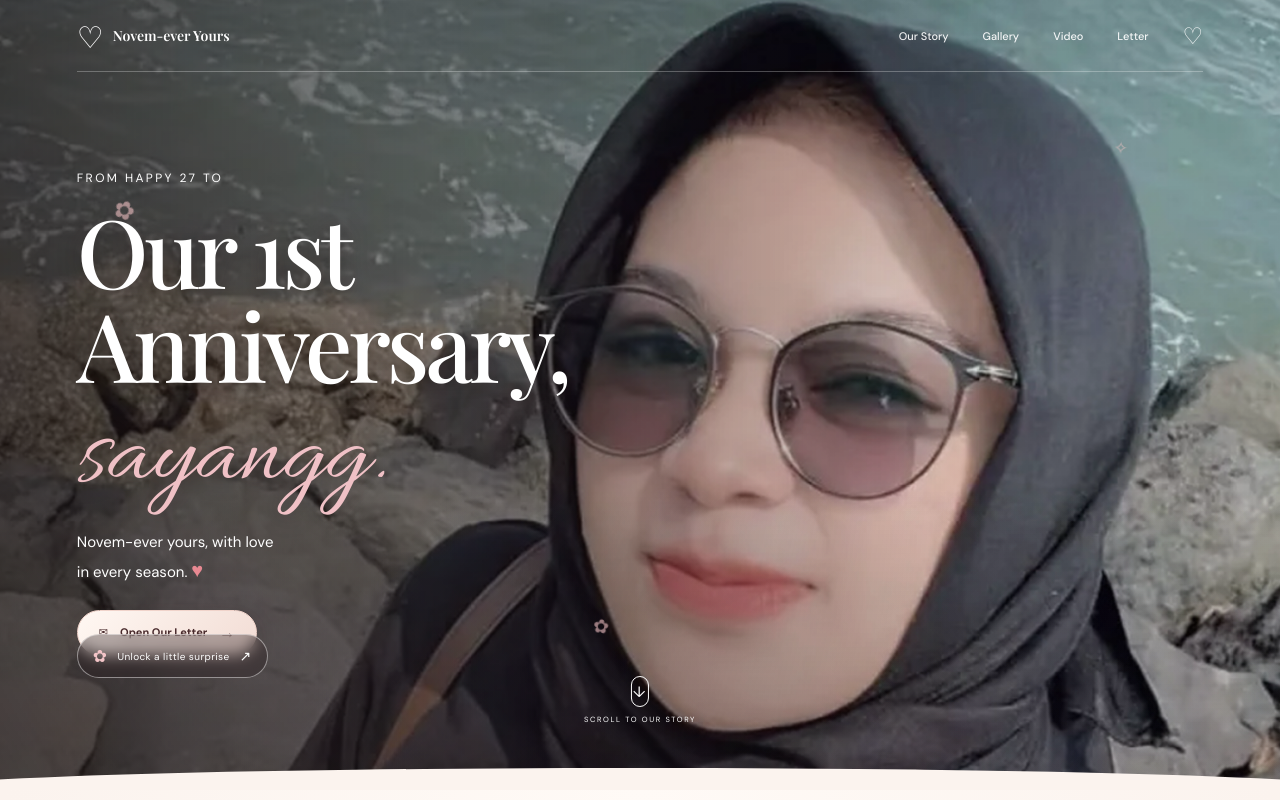
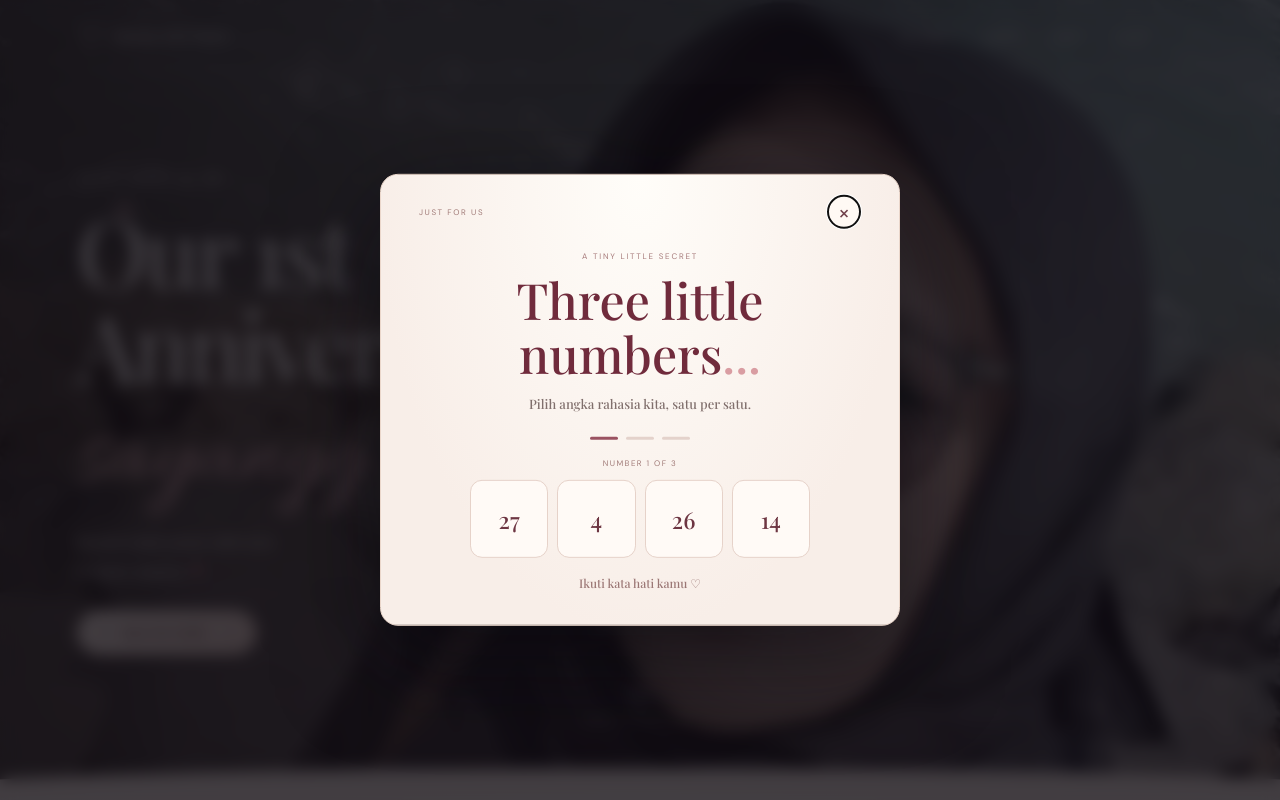
Before and after one commit to WRyouAldi/-novem-ever-yours-, a React (Vite) app: page / in a window 1280 px wide. Shown: the top 800 px of the page. Built offline with nearby package versions, Linux system fonts and the light colour scheme; a web font is replaced by a local one.

Commit message:
Replace hero surprise trigger with delayed automatic popup

```diff
--- a/src/SecretAnniversarySurprise.jsx
+++ b/src/SecretAnniversarySurprise.jsx
@@ -1,4 +1,4 @@
-import React, { useMemo, useState } from "react";
+import React, { useEffect, useMemo, useState } from "react";
 import { AnimatePresence, motion, useReducedMotion } from "motion/react";
 import { Dialog } from "@base-ui/react/dialog";
 import "./secret-anniversary-surprise.css";
@@ -20,6 +20,10 @@ export default function SecretAnniversarySurprise({ onReadLetter }) {
   const [open, setOpen] = useState(false), [step, setStep] = useState(0), [phase, setPhase] = useState("numbers"), [wrong, setWrong] = useState(false), [options, setOptions] = useState(makeOptions);
   const reduced = useReducedMotion();
   const progress = useMemo(() => [0,1,2].map((n) => n < step || phase !== "numbers"), [step, phase]);
+  useEffect(() => {
+    const timer = window.setTimeout(() => setOpen(true), 2000);
+    return () => window.clearTimeout(timer);
+  }, []);
   const reset = () => { setStep(0); setPhase("numbers"); setWrong(false); setOptions(makeOptions()); };
   const choose = (number) => {
     if (number !== SECRET[step]) { setWrong(true); return; }
@@ -27,9 +31,7 @@ export default function SecretAnniversarySurprise({ onReadLetter }) {
     if (step === 2) setPhase("daisy"); else setStep((current) => current + 1);
   };
   const openLetter = () => { setOpen(false); reset(); onReadLetter?.(); };
-  return <>
-    <button className="surprise-launch" type="button" aria-haspopup="dialog" onClick={() => setOpen(true)}><span aria-hidden="true">✿</span> Unlock a little surprise <b>↗</b></button>
-    <Dialog.Root open={open} onOpenChange={(next) => { setOpen(next); if (!next) reset(); }}>
+  return <Dialog.Root open={open} onOpenChange={(next) => { setOpen(next); if (!next) reset(); }}>
     <Dialog.Portal><Dialog.Backdrop className="surprise-backdrop" />
       <Dialog.Popup className="surprise-panel" aria-describedby={phase === "numbers" ? "surprise-description" : phase === "daisy" ? "daisy-description" : "card-description"}>
         <div className="surprise-topline"><span>JUST FOR US</span><Dialog.Close className="surprise-close" aria-label="Tutup kejutan">×</Dialog.Close></div>
@@ -58,6 +60,5 @@ export default function SecretAnniversarySurprise({ onReadLetter }) {
         </AnimatePresence>
       </Dialog.Popup>
     </Dialog.Portal>
-    </Dialog.Root>
-  </>;
+  </Dialog.Root>;
 }
```
Lines whose indentation alone changed are shown as unchanged.
